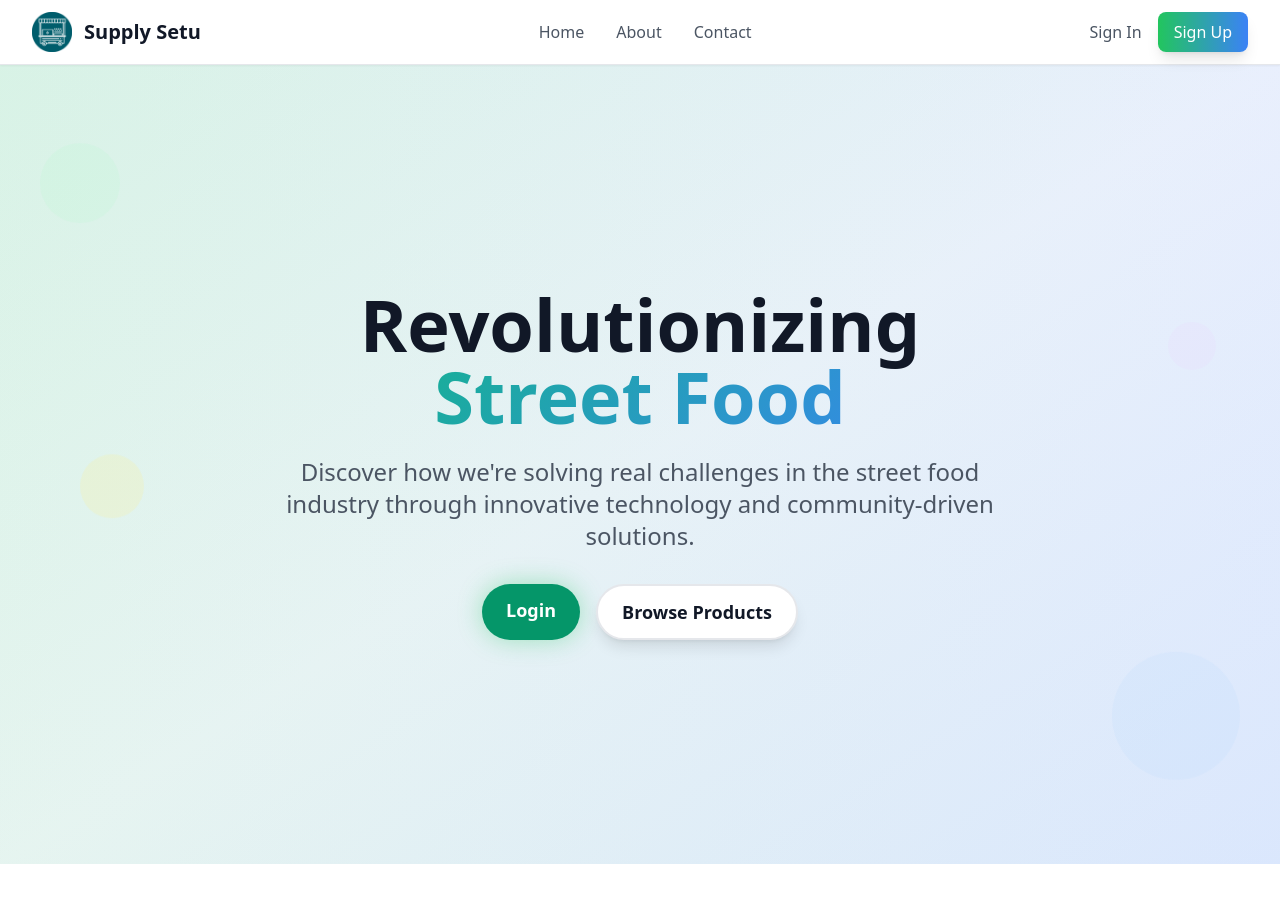
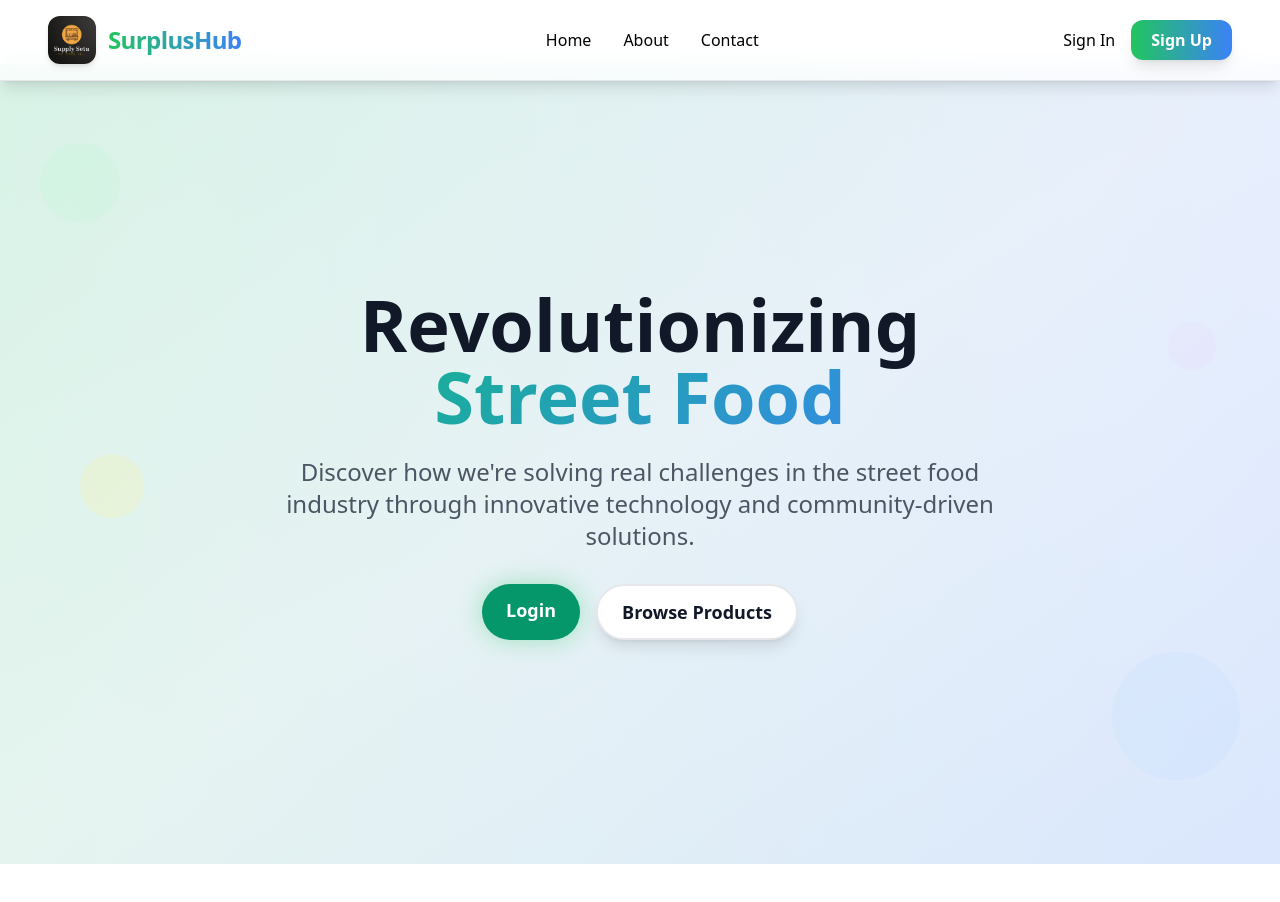
Before and after one commit to hackathonseries/Supply-Setu, a React (Vite) app in the folder frontend/: page / in a window 1280 px wide. Shown: the top 902 px of the page. Built offline with nearby package versions, Linux system fonts and the light colour scheme.

Commit message:
Save local changes to Navbar before pulling

```diff
--- a/frontend/src/Components/Navbar.jsx
+++ b/frontend/src/Components/Navbar.jsx
@@ -15,51 +15,56 @@ const Navbar = () => {
   };
 
   return (
-    <nav className="bg-white shadow-sm border-b border-gray-200 fixed top-0 left-0 right-0 z-50">
-      <div className="max-w-7xl mx-auto px-4 sm:px-6 lg:px-8">
-        <div className="flex justify-between items-center h-16">
+    <nav className="backdrop-blur-md bg-white/70 shadow-lg border-b border-gray-200 fixed top-0 left-0 right-0 z-50 transition-all duration-300">
+      <div className="max-w-7xl mx-auto px-4 sm:px-8 lg:px-12">
+        <div className="flex justify-between items-center h-20 md:h-20">
           {/* Logo */}
-          <div className="flex items-center">
-            <Link to="/" className="flex items-center space-x-3">
-              <img src="/logo2.png" alt="SurplusHub" className="w-10 h-10 object-contain" />
-              <span className="text-xl font-bold text-gray-900">Supply Setu</span>
+          <div className="flex items-center space-x-3">
+            <Link to="/" className="flex items-center space-x-3 group">
+              <img
+                src="/logo.png"
+                alt="SurplusHub Logo"
+                className="w-12 h-12 rounded-xl shadow-md group-hover:scale-105 transition-transform duration-200"
+                style={{ objectFit: 'cover' }}
+              />
+              <span className="text-2xl font-extrabold bg-gradient-to-r from-green-500 to-blue-500 bg-clip-text text-transparent tracking-tight drop-shadow-sm">
+                SurplusHub
+              </span>
             </Link>
           </div>
 
           {/* Navigation Links */}
           <div className="hidden md:flex items-center space-x-8">
-            <Link to="/" className="text-gray-600 hover:text-gray-900 transition-colors">
+            <Link to="/" className="nav-link">
               Home
             </Link>
-            <Link to="/about" className="text-gray-600 hover:text-gray-900 transition-colors">
+            <Link to="/about" className="nav-link">
               About
             </Link>
-            <Link to="/contact" className="text-gray-600 hover:text-gray-900 transition-colors">
+            <Link to="/contact" className="nav-link">
               Contact
             </Link>
-
             {/* Vendor-specific links */}
             {user?.role === 'vendor' && (
               <>
-                <Link to="/surplus-exchange" className="text-gray-600 hover:text-gray-900 transition-colors">
+                <Link to="/surplus-exchange" className="nav-link">
                   Surplus Exchange
                 </Link>
-                <Link to="/supplier-marketplace" className="text-gray-600 hover:text-gray-900 transition-colors">
+                <Link to="/supplier-marketplace" className="nav-link">
                   Supplier Marketplace
                 </Link>
-                <Link to="/transaction-history" className="text-gray-600 hover:text-gray-900 transition-colors">
+                <Link to="/transaction-history" className="nav-link">
                   Transactions
                 </Link>
               </>
             )}
-
             {/* Supplier-specific links */}
             {user?.role === 'supplier' && (
               <>
-                <Link to="/create-product" className="text-gray-600 hover:text-gray-900 transition-colors">
+                <Link to="/create-product" className="nav-link">
                   Add Product
                 </Link>
-                <Link to="/create-delivery" className="text-gray-600 hover:text-gray-900 transition-colors">
+                <Link to="/create-delivery" className="nav-link">
                   Create Delivery
                 </Link>
               </>
@@ -75,14 +80,16 @@ const Navbar = () => {
               <div className="relative">
                 <button
                   onClick={() => setIsProfileOpen(!isProfileOpen)}
-                  className="flex items-center space-x-2 text-gray-600 hover:text-gray-900 transition-colors"
+                  className="flex items-center space-x-2 text-gray-700 hover:text-green-600 focus:outline-none focus:ring-2 focus:ring-green-400 rounded-full transition-colors"
                 >
-                  <div className="w-8 h-8 bg-gradient-to-r from-green-500 to-blue-500 rounded-full flex items-center justify-center">
-                    <span className="text-white font-medium text-sm">
+                  <div className="w-9 h-9 bg-gradient-to-r from-green-400 to-blue-400 rounded-full flex items-center justify-center shadow-md">
+                    <span className="text-white font-semibold text-base">
                       {user.name?.charAt(0).toUpperCase()}
                     </span>
                   </div>
-                  <span className="hidden md:block text-sm font-medium">{user.name}</span>
+                  <span className="hidden md:block text-base font-medium text-gray-800 group-hover:text-green-600 transition-colors duration-200">
+                    {user.name}
+                  </span>
                   <svg className="w-4 h-4" fill="none" stroke="currentColor" viewBox="0 0 24 24">
                     <path strokeLinecap="round" strokeLinejoin="round" strokeWidth={2} d="M19 9l-7 7-7-7" />
                   </svg>
@@ -90,25 +97,30 @@ const Navbar = () => {
 
                 {/* Profile Dropdown */}
                 {isProfileOpen && (
-                  <div className="absolute right-0 mt-2 w-48 bg-white rounded-xl shadow-xl border border-gray-200 z-50">
+                  <div className="absolute right-0 mt-2 w-56 bg-white/90 rounded-2xl shadow-2xl border border-gray-100 z-50 backdrop-blur-md">
                     <div className="py-2">
-                      <div className="px-4 py-2 border-b border-gray-200">
-                        <p className="text-sm font-medium text-gray-900">{user.name}</p>
+                      <div className="px-4 py-2 border-b border-gray-100">
+                        <p className="text-base font-semibold text-gray-900">{user.name}</p>
                         <p className="text-xs text-gray-500">{user.email}</p>
                         <p className="text-xs text-gray-500 capitalize">{user.role}</p>
                       </div>
-
                       <Link
                         to={user.role === 'vendor' ? '/vendor-dashboard' : '/supplier-dashboard'}
-                        className="block px-4 py-2 text-sm text-gray-700 hover:bg-gray-100 transition-colors"
+                        className="block px-4 py-2 text-base text-gray-700 hover:bg-green-50 rounded-xl transition-colors"
                         onClick={() => setIsProfileOpen(false)}
                       >
                         Dashboard
                       </Link>
-
+                      <Link
+                        to="/profile"
+                        className="block px-4 py-2 text-base text-gray-700 hover:bg-green-50 rounded-xl transition-colors"
+                        onClick={() => setIsProfileOpen(false)}
+                      >
+                        Profile
+                      </Link>
                       <button
                         onClick={handleLogout}
-                        className="block w-full text-left px-4 py-2 text-sm text-gray-700 hover:bg-gray-100 transition-colors"
+                        className="block w-full text-left px-4 py-2 text-base text-gray-700 hover:bg-green-50 rounded-xl transition-colors"
                       >
                         Sign Out
                       </button>
@@ -120,13 +132,13 @@ const Navbar = () => {
               <div className="flex items-center space-x-4">
                 <Link
                   to="/login"
-                  className="text-gray-600 hover:text-gray-900 transition-colors"
+                  className="nav-link"
                 >
                   Sign In
                 </Link>
                 <Link
                   to="/register"
-                  className="bg-gradient-to-r from-green-500 to-blue-500 text-white px-4 py-2 rounded-lg font-medium hover:from-green-600 hover:to-blue-600 transition-all duration-200 shadow-lg hover:shadow-xl"
+                  className="bg-gradient-to-r from-green-500 to-blue-500 text-white px-5 py-2 rounded-xl font-semibold hover:from-green-600 hover:to-blue-600 transition-all duration-200 shadow-lg hover:shadow-xl focus:outline-none focus:ring-2 focus:ring-green-400"
                 >
                   Sign Up
                 </Link>
@@ -136,9 +148,9 @@ const Navbar = () => {
             {/* Mobile menu button */}
             <button
               onClick={() => setIsMenuOpen(!isMenuOpen)}
-              className="md:hidden p-2 text-gray-600 hover:text-gray-900 transition-colors"
+              className="md:hidden p-2 text-gray-600 hover:text-green-600 focus:outline-none focus:ring-2 focus:ring-green-400 rounded-lg transition-colors"
             >
-              <svg className="w-6 h-6" fill="none" stroke="currentColor" viewBox="0 0 24 24">
+              <svg className="w-7 h-7" fill="none" stroke="currentColor" viewBox="0 0 24 24">
                 <path strokeLinecap="round" strokeLinejoin="round" strokeWidth={2} d="M4 6h16M4 12h16M4 18h16" />
               </svg>
             </button>
@@ -147,70 +159,68 @@ const Navbar = () => {
 
         {/* Mobile Menu */}
         {isMenuOpen && (
-          <div className="md:hidden border-t border-gray-200 py-4">
+          <div className="md:hidden border-t border-gray-100 py-4 bg-white/95 rounded-b-2xl shadow-xl backdrop-blur-md">
             <div className="space-y-2">
               <Link
                 to="/"
-                className="block px-4 py-2 text-gray-600 hover:text-gray-900 hover:bg-gray-50 transition-colors"
+                className="block px-4 py-2 text-gray-700 hover:text-green-600 hover:bg-green-50 rounded-xl transition-colors"
                 onClick={() => setIsMenuOpen(false)}
               >
                 Home
               </Link>
               <Link
                 to="/about"
-                className="block px-4 py-2 text-gray-600 hover:text-gray-900 hover:bg-gray-50 transition-colors"
+                className="block px-4 py-2 text-gray-700 hover:text-green-600 hover:bg-green-50 rounded-xl transition-colors"
                 onClick={() => setIsMenuOpen(false)}
               >
                 About
               </Link>
               <Link
                 to="/contact"
-                className="block px-4 py-2 text-gray-600 hover:text-gray-900 hover:bg-gray-50 transition-colors"
+                className="block px-4 py-2 text-gray-700 hover:text-green-600 hover:bg-green-50 rounded-xl transition-colors"
                 onClick={() => setIsMenuOpen(false)}
               >
                 Contact
               </Link>
-
               {/* Vendor-specific mobile links */}
               {user?.role === 'vendor' && (
                 <>
                   <Link
                     to="/surplus-exchange"
-                    className="block px-4 py-2 text-gray-600 hover:text-gray-900 hover:bg-gray-50 transition-colors"
+                    className="block px-4 py-2 text-gray-700 hover:text-green-600 hover:bg-green-50 rounded-xl transition-colors"
                     onClick={() => setIsMenuOpen(false)}
                   >
                     Surplus Exchange
                   </Link>
                   <Link
                     to="/supplier-marketplace"
-                    className="block px-4 py-2 text-gray-600 hover:text-gray-900 hover:bg-gray-50 transition-colors"
+                    className="block px-4 py-2 text-gray-700 hover:text-green-600 hover:bg-green-50 rounded-xl transition-colors"
                     onClick={() => setIsMenuOpen(false)}
                   >
                     Supplier Marketplace
                   </Link>
                   <Link
                     to="/transaction-history"
-                    className="block px-4 py-2 text-gray-600 hover:text-gray-900 hover:bg-gray-50 transition-colors"
+                    className="block px-4 py-2 text-gray-700 hover:text-green-600 hover:bg-green-50 rounded-xl transition-colors"
                     onClick={() => setIsMenuOpen(false)}
                   >
                     Transactions
                   </Link>
                 </>
               )}
-
               {/* Supplier-specific mobile links */}
               {user?.role === 'supplier' && (
                 <>
                   <Link
                     to="/create-product"
-                    className="block px-4 py-2 text-gray-600 hover:text-gray-900 hover:bg-gray-50 transition-colors"
+                    className="block px-4 py-2 text-gray-700 hover:text-green-600 hover:bg-green-50 rounded-xl transition-colors"
                     onClick={() => setIsMenuOpen(false)}
                   >
                     Add Product
                   </Link>
                   <Link
                     to="/create-delivery"
-                    className="block px-4 py-2 text-gray-600 hover:text-gray-900 hover:bg-gray-50 transition-colors"
+                    className="block px-4 py-2 text-gray-700 hover:text-green-600 hover:bg-green-50 rounded-xl transition-colors"
                     onClick={() => setIsMenuOpen(false)}
                   >
                     Create Delivery
@@ -236,4 +246,10 @@ const Navbar = () => {
   );
 };
 
+// Mild, modern nav-link style
+// Add this to your global CSS or Tailwind config if not present
+// .nav-link {
+//   @apply text-gray-700 hover:text-green-600 px-3 py-2 rounded-xl font-medium transition-colors duration-200 focus:outline-none focus:ring-2 focus:ring-green-400;
+// }
+
 export default Navbar;
```
